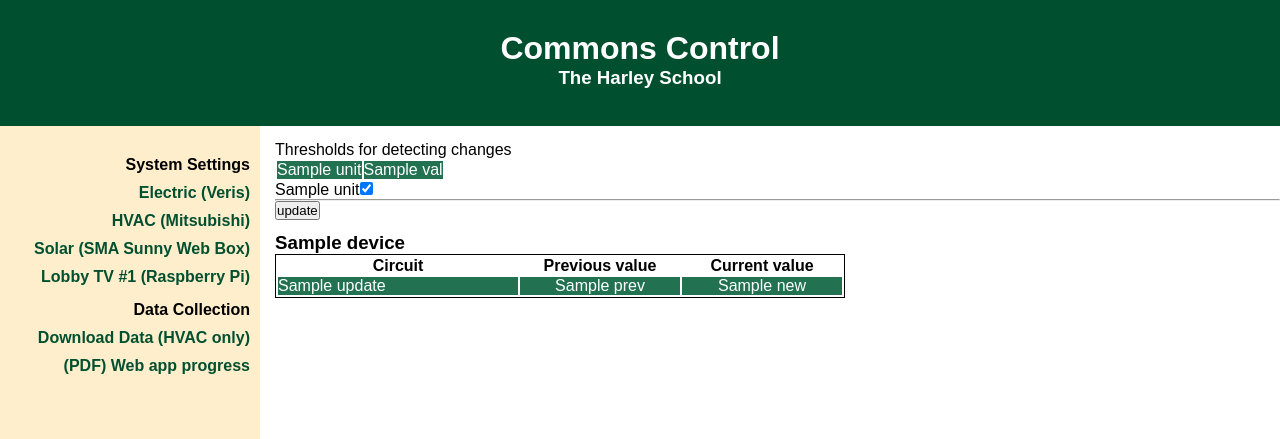
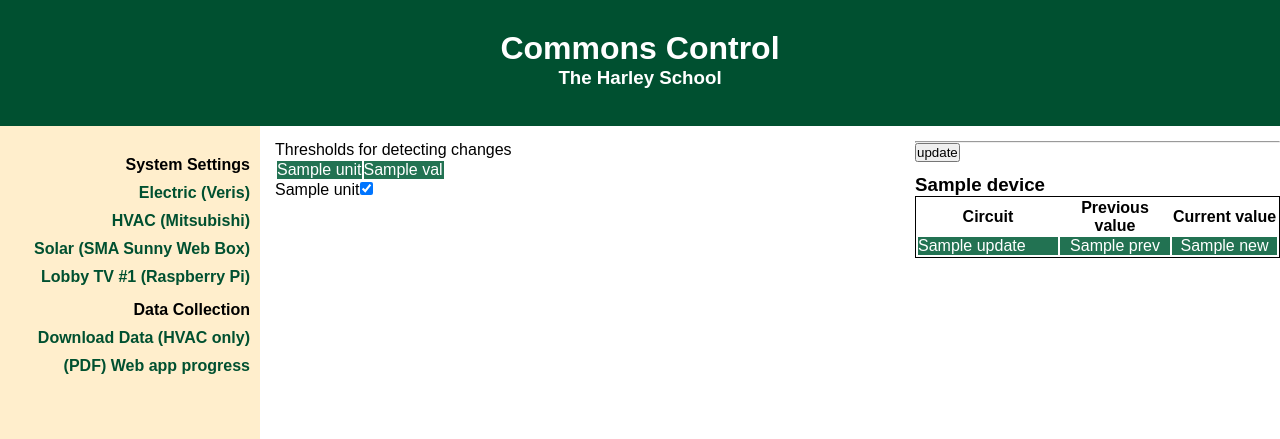
Before and after one commit to HarleySchool/commonssite, a Django app: template webapp/live_updates/templates/live_updates/monitor_wrapper.html in a window 1280 px wide. Shown: the top 439 px of the page. Run offline with Django 3.2, Linux system fonts and the light colour scheme; the template is opened without the code that fills it: most values are stand-ins (such as "Sample title", 1, 10 or a date in 2020); parts of the project's set-up code (start-up, migrations or seed data) failed here and were passed over.

Commit message:
formatting updates for veris_tables

```diff
--- a/webapp/live_updates/templates/live_updates/monitor_wrapper.html
+++ b/webapp/live_updates/templates/live_updates/monitor_wrapper.html
@@ -8,7 +8,7 @@
 		$(".threshold-value").click(function(event){
 			var val = $(this).text();
 			var unit = $(this).siblings("td").eq(0).text();
-			$(this).html('<input type="text" name="'+unit+'" value="'+val+'"');
+			$(this).html('<input type="text" name="'+unit+'" value="'+val+'"/>');
 		});
 	});
 </script>
@@ -50,6 +50,12 @@
 
 	.partition{
 		width:50%;
+		float:left;
+	}
+
+	.threshold-value{
+		cursor:pointer;
+		width:5em;
 	}
 
 </style>
--- a/webapp/live_updates/templates/live_updates/veris_tables.html
+++ b/webapp/live_updates/templates/live_updates/veris_tables.html
@@ -11,8 +11,8 @@
 		</table>
 	</div>
 	<div class="partition">
-		{% for unit, unignored in settings.0.keys %}
-			{{ unit }}<input type="checkbox" name="{{ unit }}" checked="{{ unignored }}"/>
+		{% for unit, unignored in settings.1.keys %}
+			<p>{{ unit }}<input type="checkbox" name="{{ unit }}" checked="{{ unignored }}"/></p>
 		{% endfor %}
 	</div>
 </div>
```
Also changed, not shown: miscellaneous/veris_monitor.py (+4 -5 lines).
